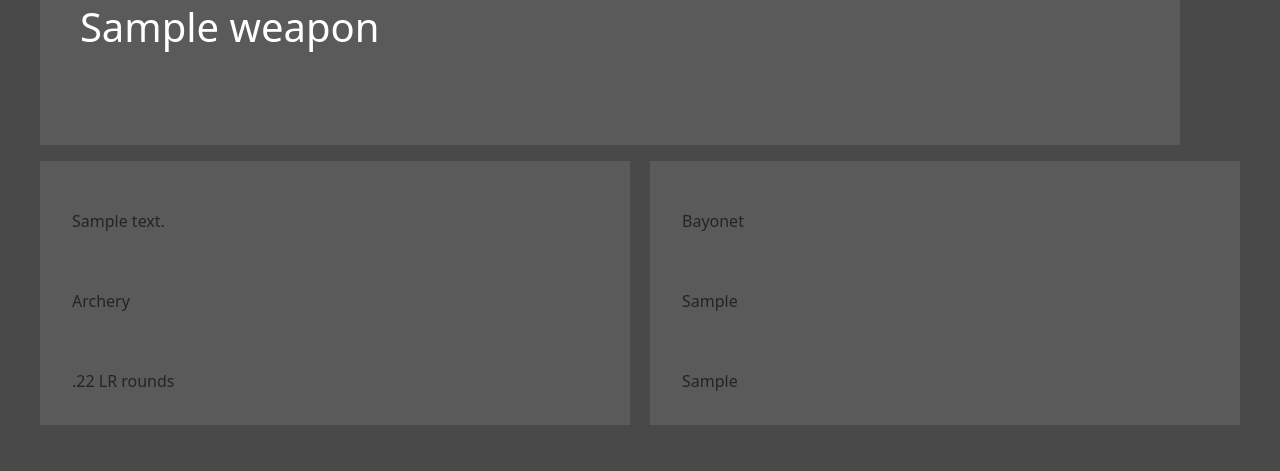
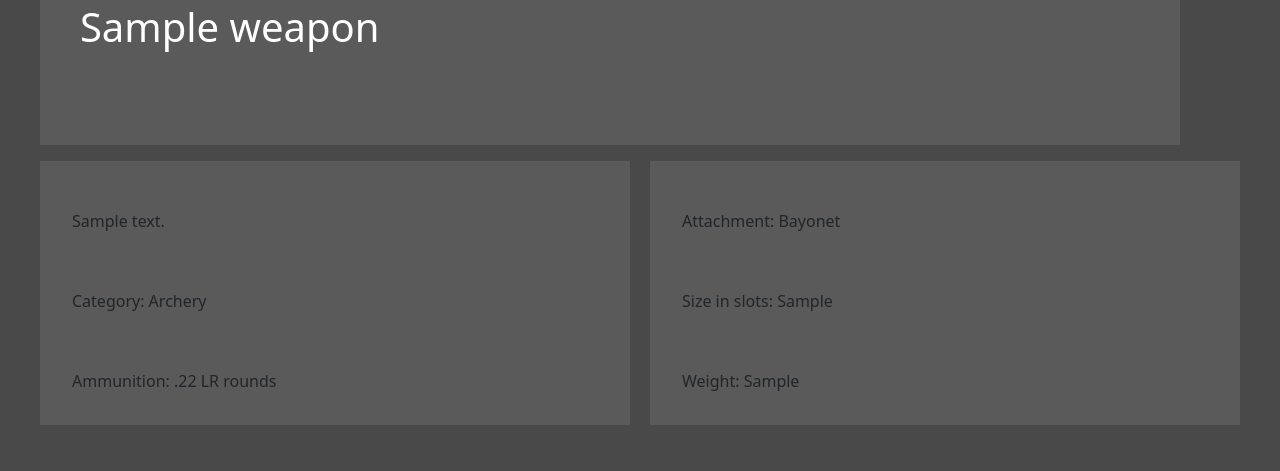
Before and after one commit to Code-Institute-Submissions/Nic-Wallace-dayz-weapons, a Django app: page /weapon/1/ in a window 1280 px wide. Shown: the part 215-686 px from the top of the page. Run offline with Django 3.2, Linux system fonts and the light colour scheme; data comes from the database, SQL or seed files in the repository; tables that the repository leaves empty hold one stand-in row (values such as "Sample post").

Commit message:
Add classes and titles for html templates

```diff
--- a/templates/edit_weapon.html
+++ b/templates/edit_weapon.html
@@ -2,7 +2,7 @@
 
 <div>
     <div class="row card mb-4  mt-3 left  top">
-        <h2>Edit a weapon in the DayZ Weapons Catalogue</h2>
+        <h2 class="page-heading">Edit a weapon in the DayZ Weapons Catalogue</h2>
     </div>
 
     <form method="POST">
--- a/templates/index.html
+++ b/templates/index.html
@@ -6,7 +6,7 @@
     <div class="row">
 
         <div class="row card mb-4  mt-3 left  top">
-            <h2>Welcome to the DayZ Weapons Catalogue</h2>
+            <h2 class="page-heading">Welcome to the DayZ Weapons Catalogue</h2>
         </div>
 
         <!-- Weapon Listing Column -->
@@ -37,6 +37,7 @@
             </div>
         </div>
     </div>
+    <!-- pagination of weapon listings -->
     {% if is_paginated %}
     <nav aria-label="Page Navigation">
         <ul class="pagination justify-content-center">
--- a/templates/weapon_detail.html
+++ b/templates/weapon_detail.html
@@ -26,17 +26,17 @@
             </div>
             <div class="row card mb-4  mt-3 left  top">
                 <div class="card-body">
-                    <p class="card-text">{{ weapon.category }}</p>
+                    <p class="card-text">Category: {{ weapon.category }}</p>
                 </div>
             </div>
             <div class="row card mb-4  mt-3 left  top">
                 <div class="card-body">
-                    <p class="card-text">{{ weapon.ammunition }}</p>
+                    <p class="card-text">Ammunition: {{ weapon.ammunition }}</p>
                 </div>
             </div>
             <div class="row card mb-4  mt-3 left  top">
                 <div class="card-body">
-                    <p class="card-text">{{ weapon.damage }}</p>
+                    <p class="card-text">Damage: {{ weapon.damage }}</p>
                 </div>
             </div>
         </div>
@@ -45,21 +45,21 @@
         <div class="col">
             <div class="row card mb-4  mt-3 left  top">
                 <div class="card-body">
-                    <p class="card-text">{{ weapon.attachment }}</p>
+                    <p class="card-text">Attachment: {{ weapon.attachment }}</p>
                 </div>
             </div>
             <div class="row card mb-4  mt-3 left  top">
                 <div class="card-body">
-                    <p class="card-text">{{ weapon.size | safe }}</p>
+                    <p class="card-text">Size in slots: {{ weapon.size | safe }}</p>
                 </div>
             </div>
             <div class="row card mb-4  mt-3 left  top">
                 <div class="card-body">
-                    <p class="card-text">{{ weapon.weight | safe }}</p>
+                    <p class="card-text">Weight: {{ weapon.weight | safe }}</p>
                 </div>
             </div>
             {% if user.is_superuser %}
-            <div class="row card mb-4  mt-3 left  top">
+            <div id="edit-delete" class="row card mb-4  mt-3 left  top">
                 <div class="card-body">
                     <a href="{% url 'edit_weapon' weapon.id %}">Edit</a>
                     <a href="#" data-bs-toggle="modal" data-bs-target="#modal-delete-{{ weapon.id }}">Delete</a>
```
